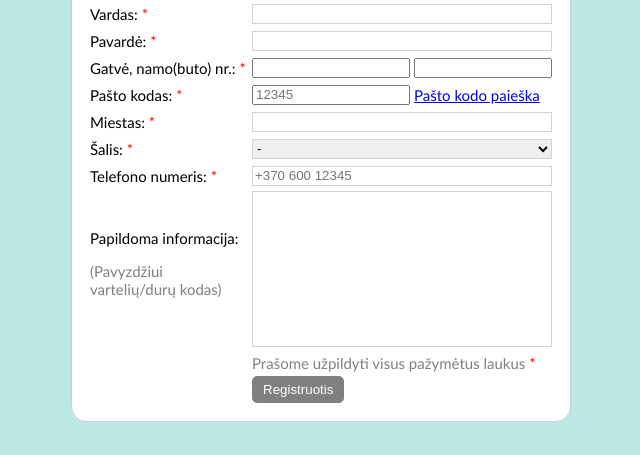
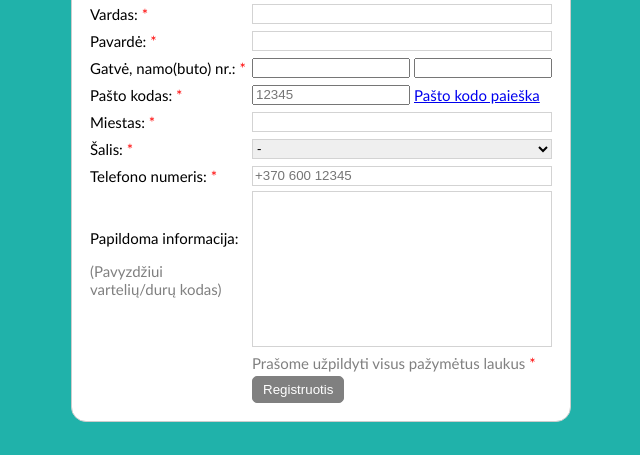
Before and after one commit to MartynoSiela/my-site, a plain HTML site: page index.html in a window 1280 px wide. Shown: the part 345-800 px from the top of the page, without its empty margins (319-959 px from the left). Drawn offline with Linux system fonts and the light colour scheme.

Commit message:
remove rgba as the site does not build. debugging...

```diff
--- a/css/style.css
+++ b/css/style.css
@@ -3,7 +3,7 @@
 }
 
 body {
-  background: rgba(32, 178, 170, 0.3);
+  background: rgb(32, 178, 170);
 }
 .container {
   margin: 0 auto;
```
